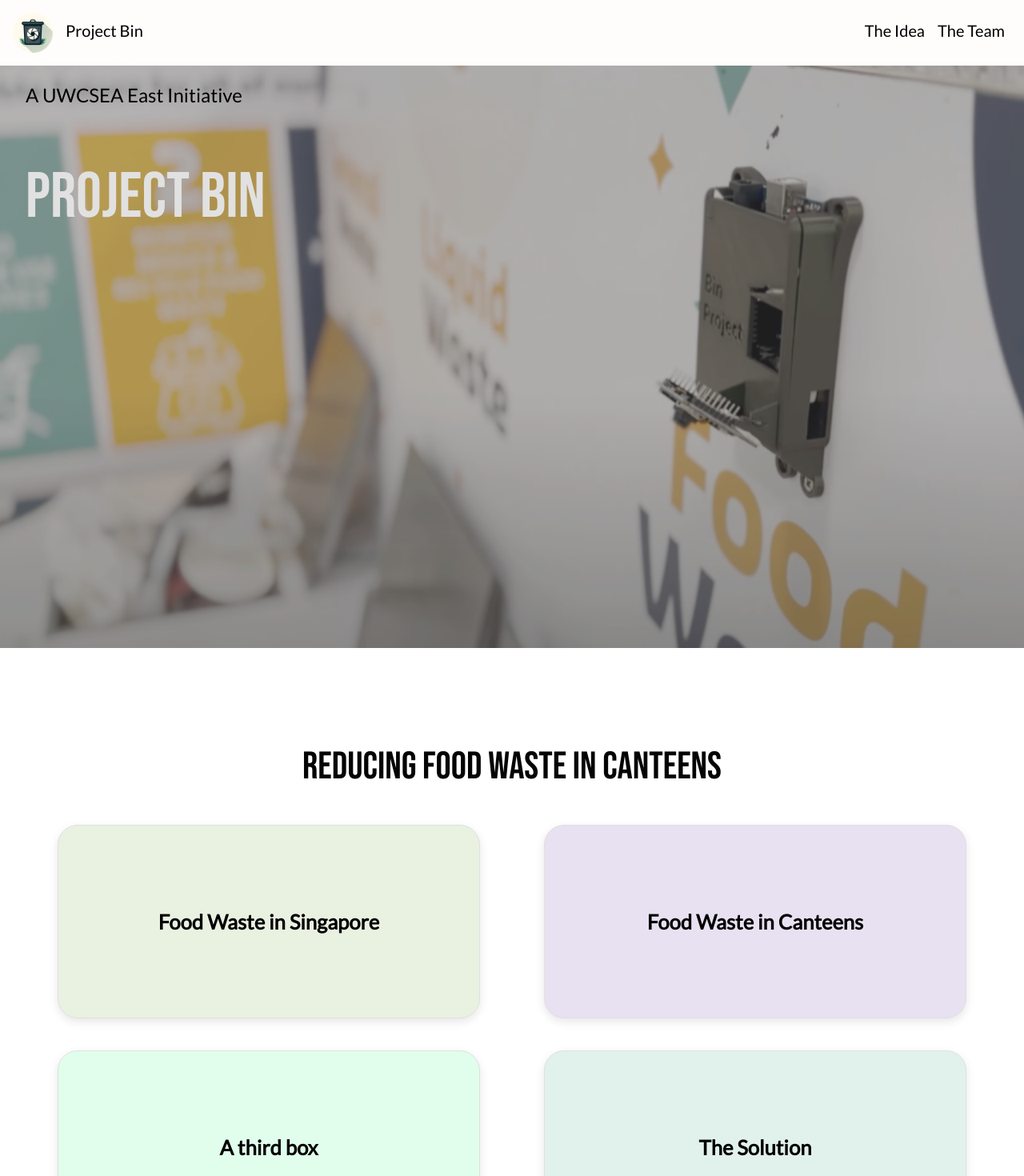
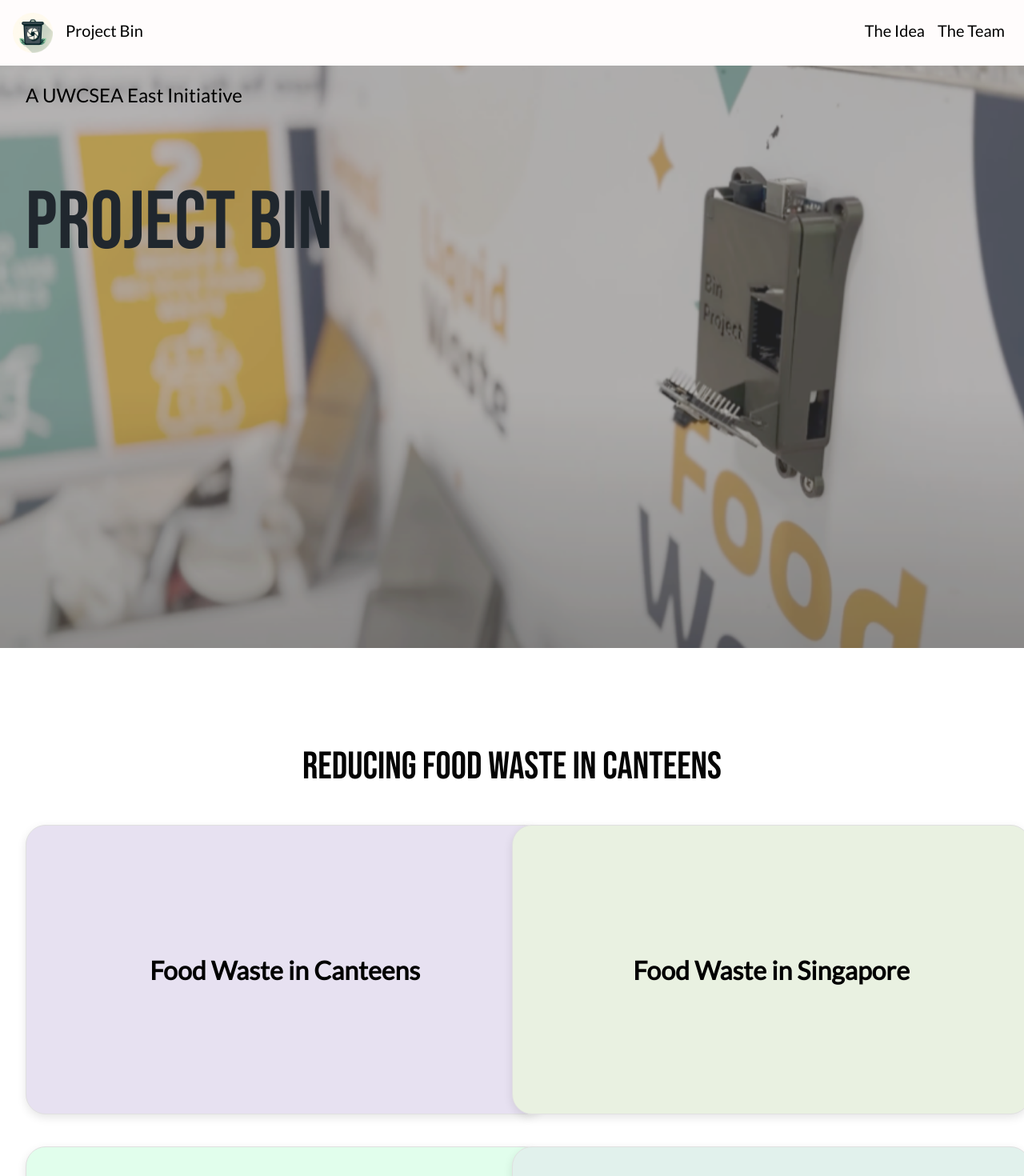
Before and after one commit to The-Bin-Project/thebinproject.org, a React (Create React App) app in the folder client/: page / in a window 1280 px wide. Shown: the top 1470 px of the page at 80% size. Built offline with nearby package versions, Linux system fonts and the light colour scheme.

Commit message:
minor changes styling

```diff
--- a/client/src/components/Foodfacts.css
+++ b/client/src/components/Foodfacts.css
@@ -2,12 +2,13 @@
 
 .fact-card {
     background-color: white;
-    padding: 20px;
+    padding: 60px;
     border: 1px solid #e0e0e0;
     border-radius: 25px;
     box-shadow: 0px 4px 12px rgba(0, 0, 0, 0.1);
     height: 25vmin;
     margin: 20px auto;
+    padding:80px;
     display: flex;
     align-items: center;
     justify-content: center;
@@ -22,13 +23,17 @@
     width: 100%; /* ensures the text doesn't overflow the card */
     text-align: center; /* centers the text within its width */
     margin: 0;
+    font-size: 2vw;
+    padding:60px;
+
 }
 
 .fact-title {
-    font-size: 2vw;
+    font-size: 2.5vw;
     /* margin-bottom: 16px; */
     font-family: "Lato";
     color: black;
+    padding:80px;
     transition: opacity 0.3s ease-in-out, visibility 0.3s ease-in-out;
 }
 
@@ -36,6 +41,7 @@
     opacity: 0;
     visibility: hidden;
     font-size: 1.15vw;
+    padding:80px;
     color: #333;
     font-family: "Lato";
     transition: opacity 0.3s ease-in-out, visibility 0.3s ease-in-out;
@@ -49,4 +55,5 @@
 .fact-card:hover .fact-title {
     opacity: 0;
     visibility: hidden;
+    padding:30px;
 }
--- a/client/src/pages/Idea.js
+++ b/client/src/pages/Idea.js
@@ -42,8 +42,8 @@ function Idea() {
                         <source src={classVideo} type="video/mp4" />
                     </video>
                 </div>
-                <img src={binpic1} alt="Bin Picture 1" className={styles.binImage} />
-                <img src={binpic2} alt="Bin Picture 2" className={styles.binImage} />
+                {/* <img src={binpic1} alt="Bin Picture 1" className={styles.binImage} />
+                <img src={binpic2} alt="Bin Picture 2" className={styles.binImage} /> */}
             </section>
         </div>
     );
--- a/client/src/pages/Idea.module.css
+++ b/client/src/pages/Idea.module.css
@@ -2,11 +2,12 @@
     text-align: center;
     margin: 0;
     margin-bottom: 20px;
+    color:black;
 }
 
 .idea
 {
-    background-color: #306645;
+    background-color: #c3ddcd;
 }
 
 .ideaContainer {
@@ -26,6 +27,7 @@
 
 .title {
     font-size: 50px;
+    color: black;
 }
 
 .ideaText {
--- a/client/src/pages/Landing.js
+++ b/client/src/pages/Landing.js
@@ -13,7 +13,7 @@ function Landing() {
                         <p className={styles.subHead}>
                             A UWCSEA East Initiative
                         </p>
-                        <h1>Project Bin</h1>
+                        <h1 className={styles.mainTitle}>Project Bin</h1>
                     </div>
                 </div>
             </section>
@@ -21,23 +21,24 @@ function Landing() {
             <section ref={infoSectionRef} className={styles.info}>
                 <h1 className={styles.infoHeading}>Reducing Food Waste in Canteens</h1>
                 <div className={styles.foodfactsGrid}>
+                <Foodfacts
+                        name="Food Waste in Canteens"
+                        text="Consumer Plate Waste accounts still for the majority of wastage: 89% in our school community. Currently, targeted action is impossible as no one knows what exactly is being wasted — once it's thrown away, the waste goes out of sight out of mind."
+                        colour="#E7E1F1"
+                    ></Foodfacts>
                     <Foodfacts
                         name="Food Waste in Singapore"
-                        text="Did you Know that there every day in Singapore, we throw away more than 2,000 tonnes? Globally over 1 billion tonnes of food is wasted."
+                        text="Did you Know that there every day in Singapore, we throw away more than 2,000 tonnes? Globally over 1 billion tonnes of food is wasted. Like many developed countries, Food waste is a major concern for Singapore, both because of how it has to be managed and the resources that go into producing it."
                         colour="#E9F1E1"
                     ></Foodfacts>
-                    <Foodfacts
-                        name="Food Waste in Canteens"
-                        text="Consumer Plate Waste accounts still for the majority of wastage: 89% in our School Community. Currently, targeted action is impossible as no one knows WHAT is being wasted."
-                        colour="#E7E1F1"
-                    ></Foodfacts>
+
                     <Foodfacts
                         name="A third box"
                         text="Some text."
                         colour="#E1FEEC"
                     ></Foodfacts>
                     <Foodfacts
-                        name="The Solution"
+                        name="Our Solution"
                         text="Our Solution is to address this information gap between what is being wasted and those producing it by using AI Classification to recognise the food which is being wasted and feed this information back to Canteen staff."
                         colour="#E1F1EC"
                     ></Foodfacts>
--- a/client/src/pages/Landing.module.css
+++ b/client/src/pages/Landing.module.css
@@ -1,4 +1,4 @@
-@import url('https://fonts.googleapis.com/css?family=Lato');
+@import url('https://fonts.googleapis.com/css?family=Bebas Neue');
 
 /* --- MAIN STYLE ---*/
 :root {
@@ -11,10 +11,18 @@ body {
   font-family: "Poppins", sans-serif;
 }
 
+
+.mainTitle{
+
+  font-size: 8vw;
+  color: #20272e;
+}
+
+
 h1 {
 
-  font-size: 50vw;
-  font-family: "Lato";
+  font-size: 90vw;
+  font-family: "Bebas Neue";
   font-weight: 400;
   margin-bottom: 0.5em;
   color: #20272e;
```
